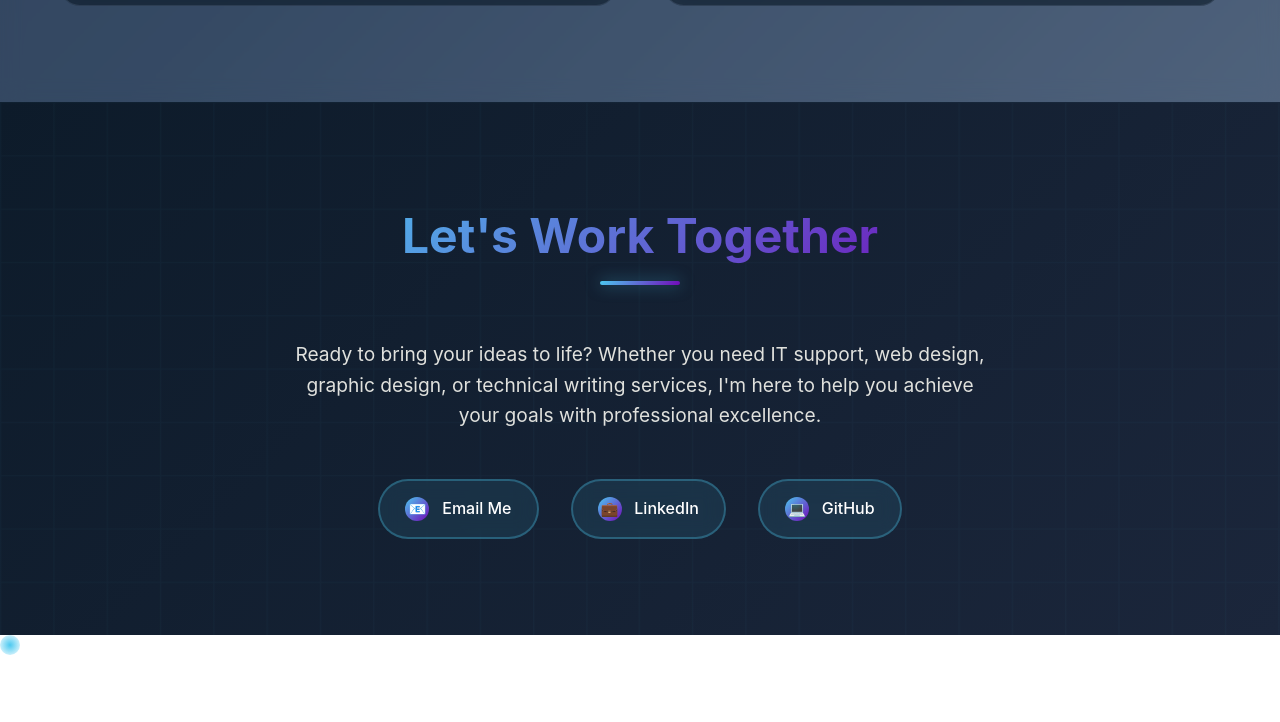
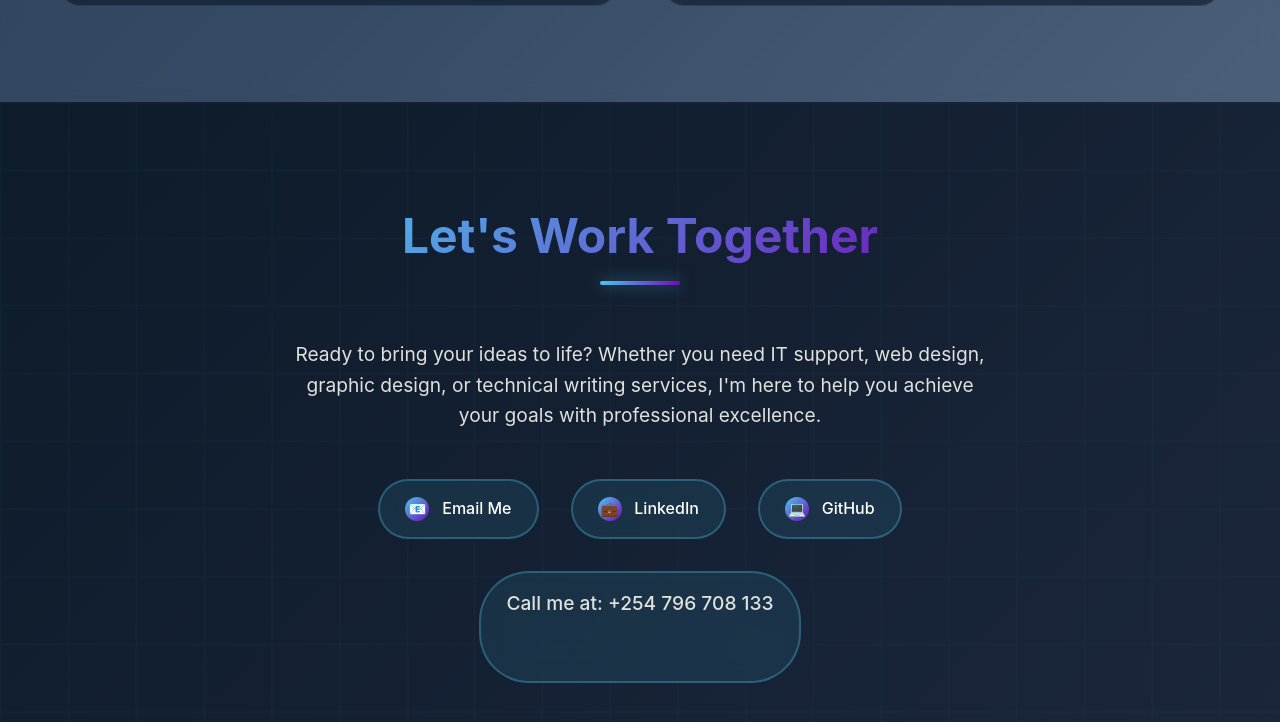
Before and after one commit to DarkEye00/Portfolio, a plain HTML site: page index.html in a window 1280 px wide. Shown: the part 4886-5608 px from the top of the page. Before the commit the page ends 5521 px from the top, so only its background shows below. Drawn offline with nearby package versions, Linux system fonts and the light colour scheme; animation ran at ten frames a second.

Commit message:
updated Portfolio

```diff
--- a/index.html
+++ b/index.html
@@ -3,7 +3,7 @@
 <head>
     <meta charset="UTF-8">
     <meta name="viewport" content="width=device-width, initial-scale=1.0">
-    <title>Your Name - Portfolio</title>
+    <title>Joseph Odhiambo - Portfolio</title>
     <script src="https://cdnjs.cloudflare.com/ajax/libs/three.js/r128/three.min.js"></script>
     <script src="https://cdn.jsdelivr.net/npm/typed.js@2.0.12"></script>
     <style>
@@ -786,6 +786,9 @@
                         <div class="social-icon">💻</div>
                         GitHub
                     </a>
+                      <a class="social-link">
+                        <p>Call me at: +254 796 708 133</p>
+                    </a>
 
                 </div>
             </div>
```
